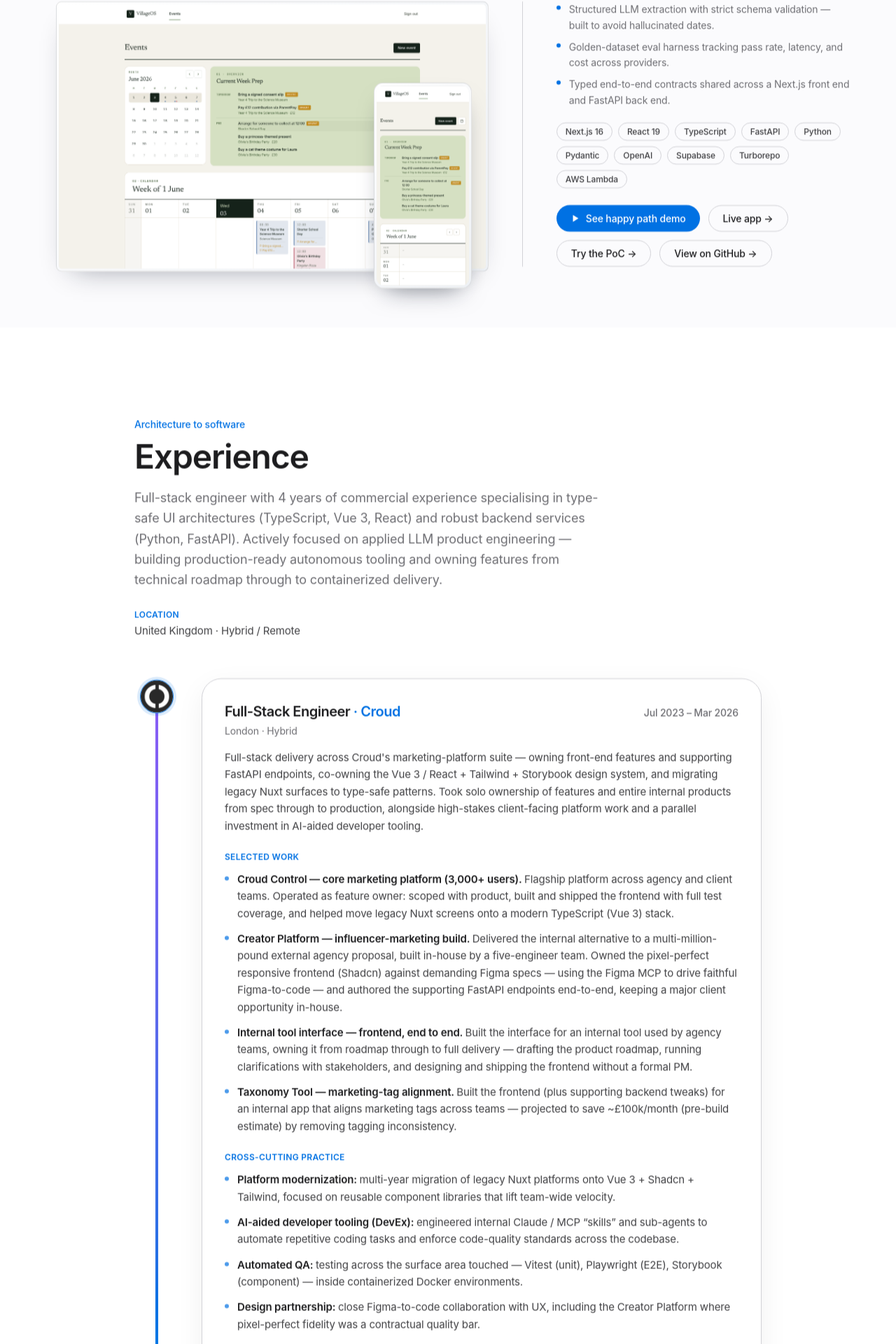
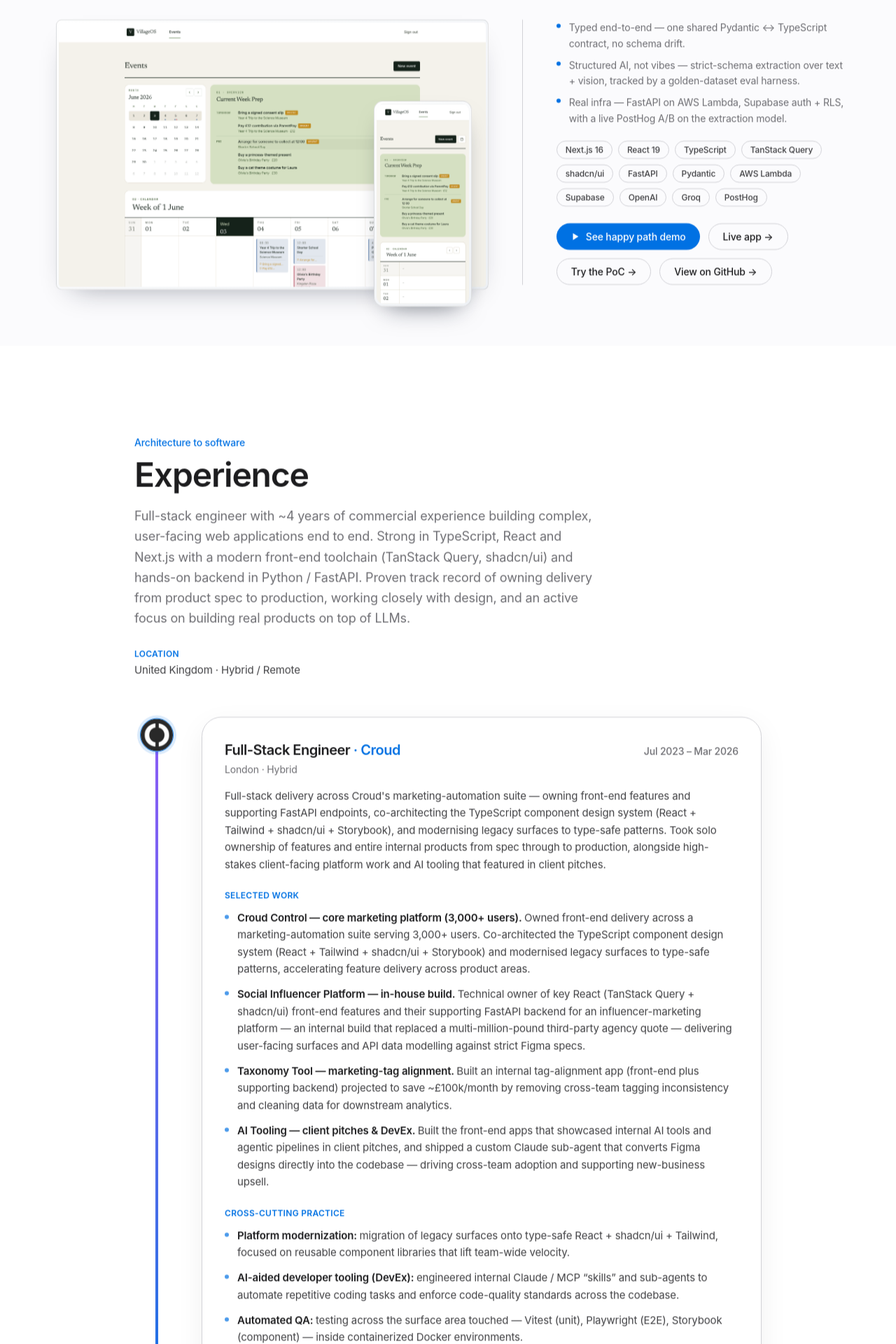
Before and after one commit to AdamMrotek/portfolio, a React (Vite) app: page / in a window 1280 px wide. Shown: the part 811-2731 px from the top of the page at 70% size. Built offline with nearby package versions, Linux system fonts and the light colour scheme.

Commit message:
feat: CV update

```diff
--- a/src/components/Hero.tsx
+++ b/src/components/Hero.tsx
@@ -29,7 +29,7 @@ export function Hero() {
         </h1>
         <p className="reveal is-visible mx-auto mt-7 max-w-2xl text-lg leading-relaxed text-muted sm:text-xl">
           I build production-grade web and AI products end to end — type-safe
-          Vue 3 and React front ends, Python (FastAPI) services, and the
+          React and Next.js front ends, Python (FastAPI) services, and the
           applied-LLM layer in between.
         </p>
         <div className="reveal is-visible mt-10 flex flex-wrap items-center justify-center gap-3">
--- a/src/data/experience.ts
+++ b/src/data/experience.ts
@@ -22,7 +22,7 @@ export const facts = {
 };
 
 export const positioning =
-  "Full-stack engineer with 4 years of commercial experience specialising in type-safe UI architectures (TypeScript, Vue 3, React) and robust backend services (Python, FastAPI). Actively focused on applied LLM product engineering — building production-ready autonomous tooling and owning features from technical roadmap through to containerized delivery.";
+  "Full-stack engineer with ~4 years of commercial experience building complex, user-facing web applications end to end. Strong in TypeScript, React and Next.js with a modern front-end toolchain (TanStack Query, shadcn/ui) and hands-on backend in Python / FastAPI. Proven track record of owning delivery from product spec to production, working closely with design, and an active focus on building real products on top of LLMs.";
 
 export const experience: ExperienceEntry[] = [
   {
@@ -33,26 +33,26 @@ export const experience: ExperienceEntry[] = [
     period: "Jul 2023 – Mar 2026",
     location: "London · Hybrid",
     summary:
-      "Full-stack delivery across Croud's marketing-platform suite — owning front-end features and supporting FastAPI endpoints, co-owning the Vue 3 / React + Tailwind + Storybook design system, and migrating legacy Nuxt surfaces to type-safe patterns. Took solo ownership of features and entire internal products from spec through to production, alongside high-stakes client-facing platform work and a parallel investment in AI-aided developer tooling.",
+      "Full-stack delivery across Croud's marketing-automation suite — owning front-end features and supporting FastAPI endpoints, co-architecting the TypeScript component design system (React + Tailwind + shadcn/ui + Storybook), and modernising legacy surfaces to type-safe patterns. Took solo ownership of features and entire internal products from spec through to production, alongside high-stakes client-facing platform work and AI tooling that featured in client pitches.",
     sections: [
       {
         label: "Selected work",
         bullets: [
           {
             lead: "Croud Control — core marketing platform (3,000+ users).",
-            text: "Flagship platform across agency and client teams. Operated as feature owner: scoped with product, built and shipped the frontend with full test coverage, and helped move legacy Nuxt screens onto a modern TypeScript (Vue 3) stack.",
+            text: "Owned front-end delivery across a marketing-automation suite serving 3,000+ users. Co-architected the TypeScript component design system (React + Tailwind + shadcn/ui + Storybook) and modernised legacy surfaces to type-safe patterns, accelerating feature delivery across product areas.",
           },
           {
-            lead: "Creator Platform — influencer-marketing build.",
-            text: "Delivered the internal alternative to a multi-million-pound external agency proposal, built in-house by a five-engineer team. Owned the pixel-perfect responsive frontend (Shadcn) against demanding Figma specs — using the Figma MCP to drive faithful Figma-to-code — and authored the supporting FastAPI endpoints end-to-end, keeping a major client opportunity in-house.",
-          },
-          {
-            lead: "Internal tool interface — frontend, end to end.",
-            text: "Built the interface for an internal tool used by agency teams, owning it from roadmap through to full delivery — drafting the product roadmap, running clarifications with stakeholders, and designing and shipping the frontend without a formal PM.",
+            lead: "Social Influencer Platform — in-house build.",
+            text: "Technical owner of key React (TanStack Query + shadcn/ui) front-end features and their supporting FastAPI backend for an influencer-marketing platform — an internal build that replaced a multi-million-pound third-party agency quote — delivering user-facing surfaces and API data modelling against strict Figma specs.",
           },
           {
             lead: "Taxonomy Tool — marketing-tag alignment.",
-            text: "Built the frontend (plus supporting backend tweaks) for an internal app that aligns marketing tags across teams — projected to save ~£100k/month (pre-build estimate) by removing tagging inconsistency.",
+            text: "Built an internal tag-alignment app (front-end plus supporting backend) projected to save ~£100k/month by removing cross-team tagging inconsistency and cleaning data for downstream analytics.",
+          },
+          {
+            lead: "AI Tooling — client pitches & DevEx.",
+            text: "Built the front-end apps that showcased internal AI tools and agentic pipelines in client pitches, and shipped a custom Claude sub-agent that converts Figma designs directly into the codebase — driving cross-team adoption and supporting new-business upsell.",
           },
         ],
       },
@@ -61,7 +61,7 @@ export const experience: ExperienceEntry[] = [
         bullets: [
           {
             lead: "Platform modernization:",
-            text: "multi-year migration of legacy Nuxt platforms onto Vue 3 + Shadcn + Tailwind, focused on reusable component libraries that lift team-wide velocity.",
+            text: "migration of legacy surfaces onto type-safe React + shadcn/ui + Tailwind, focused on reusable component libraries that lift team-wide velocity.",
           },
           {
             lead: "AI-aided developer tooling (DevEx):",
@@ -73,13 +73,13 @@ export const experience: ExperienceEntry[] = [
           },
           {
             lead: "Design partnership:",
-            text: "close Figma-to-code collaboration with UX, including the Creator Platform where pixel-perfect fidelity was a contractual quality bar.",
+            text: "close Figma-to-code collaboration with UX, including the Social Influencer Platform where pixel-perfect fidelity was a contractual quality bar.",
           },
         ],
       },
     ],
     stack:
-      "Vue 3 · TypeScript · Shadcn · Tailwind · Nuxt · FastAPI · Python · Docker · Claude / MCP · Figma · Vitest · Playwright · Storybook",
+      "React · TypeScript · Next.js · TanStack Query · shadcn/ui · Tailwind · Vue 3 · FastAPI · Python · Docker · Claude / MCP · Figma · Storybook",
   },
   {
     id: "hullabalook",
@@ -105,6 +105,9 @@ export const experience: ExperienceEntry[] = [
           {
             text: "Improved Lighthouse / SEO scores to enhance overall app performance.",
           },
+          {
+            text: "Mentored junior engineers through code reviews and pairing sessions, helping raise code quality and shorten onboarding.",
+          },
         ],
       },
     ],
@@ -115,11 +118,11 @@ export const experience: ExperienceEntry[] = [
     role: "Architectural Assistant (Part I & II)",
     company: "Bryden Wood",
     logo: "brydenwoodtechnology_logo.jpeg",
-    period: "2015–2016 · 2018–2021",
+    period: "Mar 2018 – Sep 2021",
     location: "London",
     kind: "pre",
     summary:
-      "Pre-software career in architecture — relevant as a systems-thinking and platform-design narrative: parametric design, BIM, and reasoning about large, interdependent systems.",
+      "Pre-software career in architecture — designed and contributed to projects for airports and data centers, applying platform-based, systems-thinking design principles. Relevant as the origin of how I reason about large, interdependent systems.",
     stack: "BIM · Revit · AutoCAD · Parametric design · Adobe Creative Suite",
   },
 ];
@@ -143,7 +146,7 @@ export type Certification = {
 export const certifications: Certification[] = [
   {
     name: "Claude with Amazon Bedrock",
-    issuer: "Anthropic · AWS",
+    issuer: "Anthropic Academy · AWS",
     date: "Issued May 2026",
     summary:
       "Building production-ready AI applications with Claude on Amazon Bedrock — the Bedrock API, prompt engineering and evaluations, tool use, retrieval-augmented generation (RAG), the Model Context Protocol (MCP), and agents.",
--- a/src/data/projects.ts
+++ b/src/data/projects.ts
@@ -29,23 +29,25 @@ export const featured: Project = {
   eyebrow: "Featured · AI product",
   name: "VillageOS",
   summary:
-    "An AI-powered family OS that turns scattered parent communication — WhatsApp threads, PDF newsletters, photos of flyers — into structured calendar events with action items.",
+    "An AI-powered family OS that turns scattered parent communication — WhatsApp threads, PDF newsletters, photos of flyers — into schema-valid calendar events with action items. Built and deployed solo: frontend, backend, data, infrastructure, CI/CD and LLM evals.",
   highlights: [
-    "Structured LLM extraction with strict schema validation — built to avoid hallucinated dates.",
-    "Golden-dataset eval harness tracking pass rate, latency, and cost across providers.",
-    "Typed end-to-end contracts shared across a Next.js front end and FastAPI back end.",
+    "Typed end-to-end — one shared Pydantic ↔ TypeScript contract, no schema drift.",
+    "Structured AI, not vibes — strict-schema extraction over text + vision, tracked by a golden-dataset eval harness.",
+    "Real infra — FastAPI on AWS Lambda, Supabase auth + RLS, with a live PostHog A/B on the extraction model.",
   ],
   tags: [
     "Next.js 16",
     "React 19",
     "TypeScript",
+    "TanStack Query",
+    "shadcn/ui",
     "FastAPI",
-    "Python",
     "Pydantic",
+    "AWS Lambda",
+    "Supabase",
     "OpenAI",
-    "Supabase",
-    "Turborepo",
-    "AWS Lambda",
+    "Groq",
+    "PostHog",
   ],
   image: asset("villageos-events.png"),
   desktopImage: asset("villageos-desktop.png"),
--- a/src/data/stack.ts
+++ b/src/data/stack.ts
@@ -8,31 +8,33 @@ export const stack: StackGroup[] = [
     label: "Frontend",
     items: [
       "TypeScript",
+      "React 19",
+      "Next.js",
+      "TanStack Query",
+      "shadcn/ui",
+      "Tailwind CSS",
       "Vue 3",
-      "React 19",
       "Nuxt",
-      "Next.js",
-      "Tailwind CSS",
-      "shadcn/ui",
     ],
   },
   {
     label: "Backend",
-    items: ["Python", "FastAPI", "Node.js", "REST · JWT"],
+    items: ["Python", "FastAPI", "Node.js", "PostgreSQL", "REST · JWT"],
   },
   {
     label: "AI",
     items: [
       "Applied LLM product engineering",
+      "Structured extraction (Pydantic · instructor)",
       "Eval harness",
+      "OpenAI · Groq",
       "Claude / MCP",
-      "OpenAI SDK",
       "AWS Bedrock",
     ],
   },
   {
     label: "Data",
-    items: ["PostgreSQL / Supabase", "Firebase", "MongoDB"],
+    items: ["PostgreSQL · Supabase", "Firebase", "MongoDB"],
   },
   {
     label: "Testing & Tooling",
@@ -40,6 +42,6 @@ export const stack: StackGroup[] = [
   },
   {
     label: "Infra & DevOps",
-    items: ["AWS", "GCP", "Vercel", "Git · GitHub Actions", "CI/CD"],
+    items: ["AWS Lambda · SAM", "GitHub Actions · OIDC", "GCP", "Vercel", "PostHog", "CI/CD"],
   },
 ];
```
Also changed, not shown: src/components/About.tsx (+5 -5 lines), 2 other files (tests, documents, lock files or other folders).
